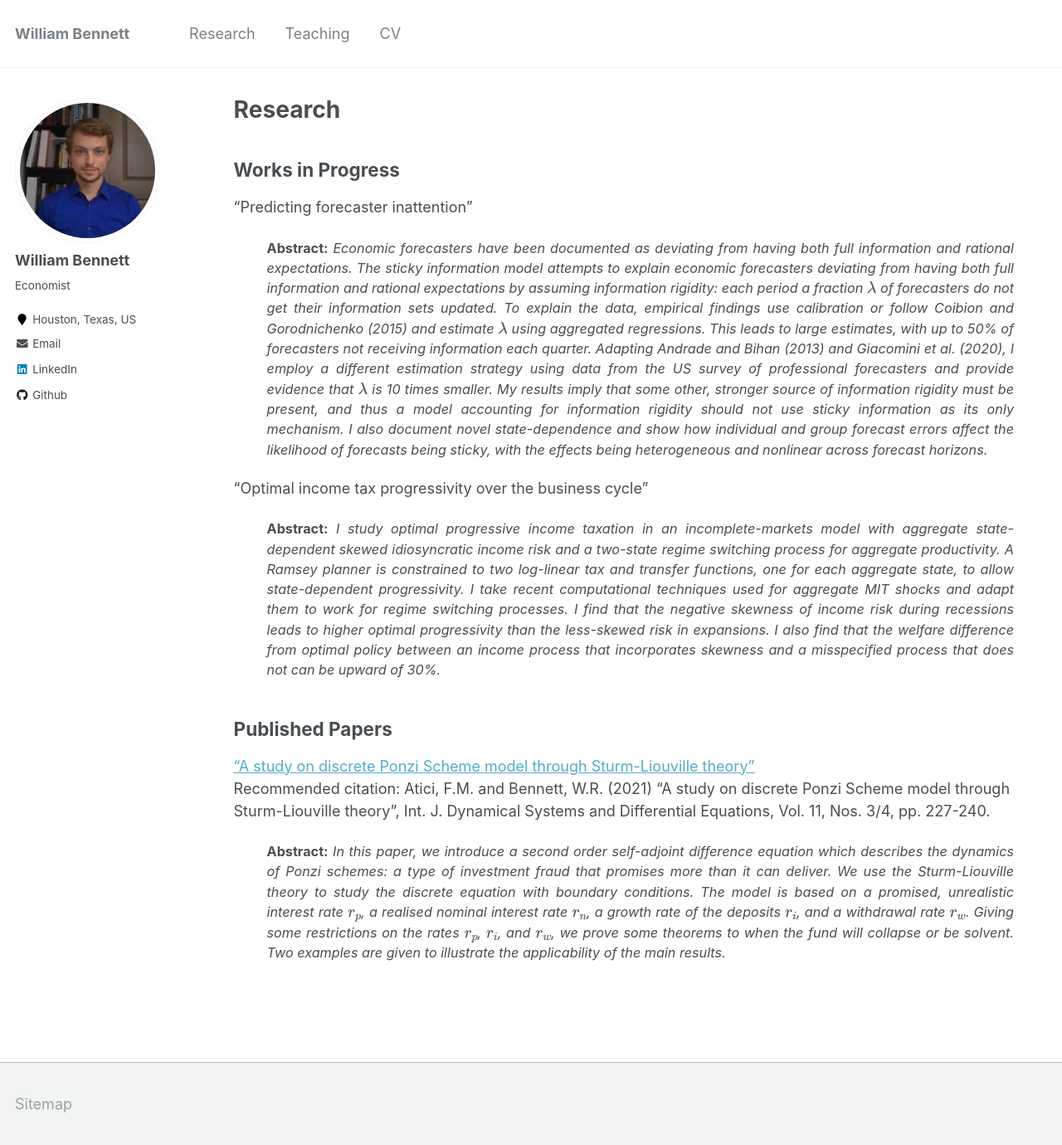
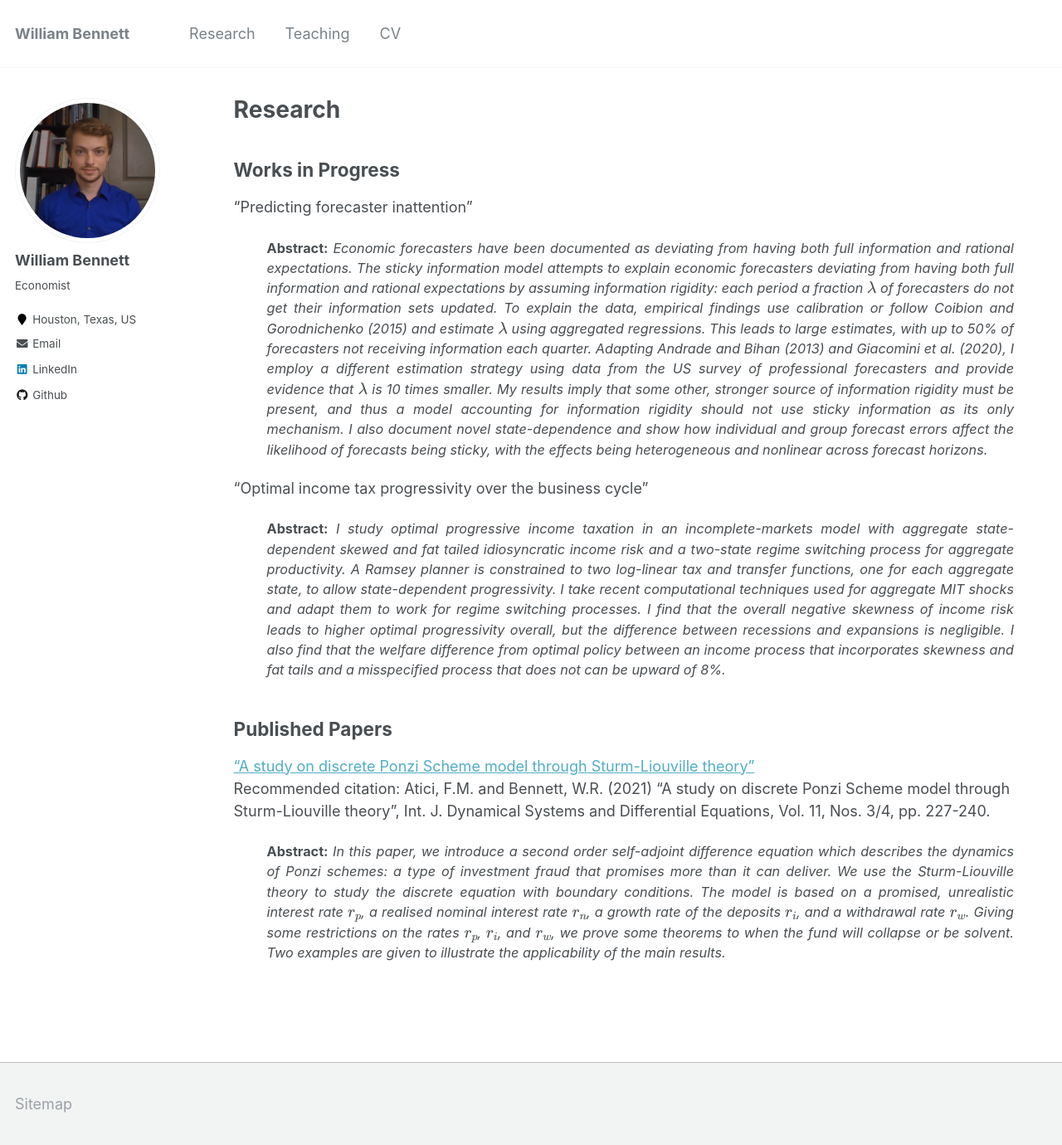
Before and after one commit to williambennettecon/williambennettecon.github.io, a Jekyll site: the page built from _pages/research.md, in a window 1280 px wide and 1380 px high. Shown: the whole window at 83% size. Built offline with Jekyll 4.4.1, drawn with Linux system fonts in a browser that asks for light colours; formulas are drawn with MathJax 3.

Commit message:
Update research.md

```diff
--- a/_pages/research.md
+++ b/_pages/research.md
@@ -17,7 +17,7 @@ Works in Progress
 
 "Optimal income tax progressivity over the business cycle"
 <p style="margin-left: 40px; margin-right: 40px; text-align: justify;  font-size: 90%;">
-<strong>Abstract:</strong> <em>I study optimal progressive income taxation in an incomplete-markets model with aggregate state-dependent skewed idiosyncratic income risk and a two-state regime switching process for aggregate productivity. A Ramsey planner is constrained to two log-linear tax and transfer functions, one for each aggregate state, to allow state-dependent progressivity. I take recent computational techniques used for aggregate MIT shocks and adapt them to work for regime switching processes. I find that the negative skewness of income risk during recessions leads to higher optimal progressivity than the less-skewed risk in expansions. I also find that the welfare difference from optimal policy between an income process that incorporates skewness and a misspecified process that does not can be upward of 30%.</em>
+<strong>Abstract:</strong> <em>I study optimal progressive income taxation in an incomplete-markets model with aggregate state-dependent skewed and fat tailed idiosyncratic income risk and a two-state regime switching process for aggregate productivity. A Ramsey planner is constrained to two log-linear tax and transfer functions, one for each aggregate state, to allow state-dependent progressivity. I take recent computational techniques used for aggregate MIT shocks and adapt them to work for regime switching processes. I find that the overall negative skewness of income risk leads to higher optimal progressivity overall, but the difference between recessions and expansions is negligible. I also find that the welfare difference from optimal policy between an income process that incorporates skewness and fat tails and a misspecified process that does not can be upward of 8%.</em>
 </p>
 
 Published Papers
```
